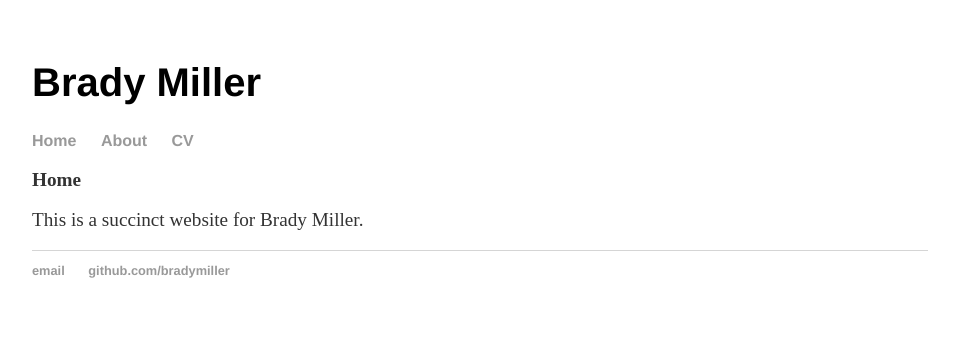
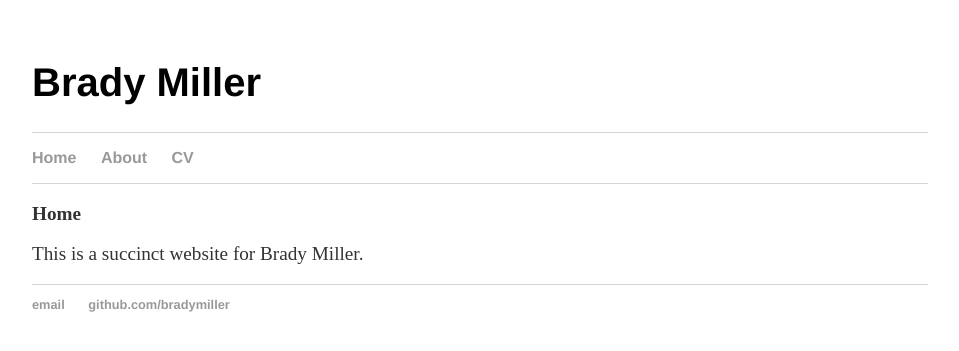
Before and after one commit to bradymiller/bradymiller.github.io, a Jekyll site: the page built from index.html, in a window 1280 px wide. Shown: the top 351 px of the page, without its empty margins (160-1119 px from the left). Built offline with Jekyll 4.4.1, drawn with Linux system fonts in a browser that asks for light colours.

Commit message:
improvements

```diff
--- a/_layouts/default.html
+++ b/_layouts/default.html
@@ -6,8 +6,9 @@
     {% include analytics.html %}
   </head>
   <body>
-    <div class="header">
+    <header>
       <h1>Brady Miller</h1>
+    </header>
     <nav>
       <ul>
         <li><a href="/">Home</a></li>
@@ -15,7 +16,6 @@
         <li><a href="/cv">CV</a></li>
       </ul>
     </nav>
-    </div>
     <div class="container">
       {{ content }}
     </div><!-- /.container -->
--- a/css/main.css
+++ b/css/main.css
@@ -11,6 +11,10 @@ nav ul, footer ul {
 nav ul li, footer ul li {
     display: inline;
     margin-right: 20px;
+}
+nav {
+  border-top: 1px solid #d5d5d5;
+  border-bottom: 1px solid #d5d5d5;
 }
 a {
     text-decoration: none;
```
Lines whose indentation alone changed are shown as unchanged.
